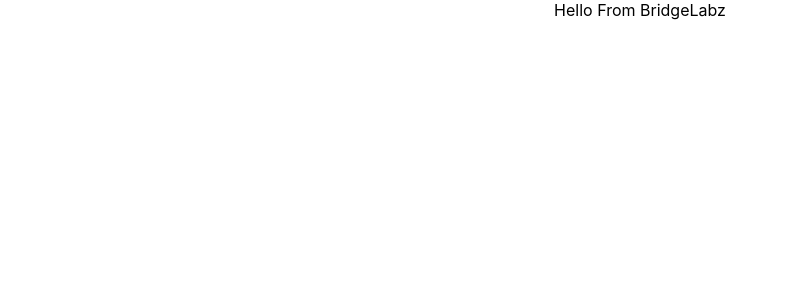
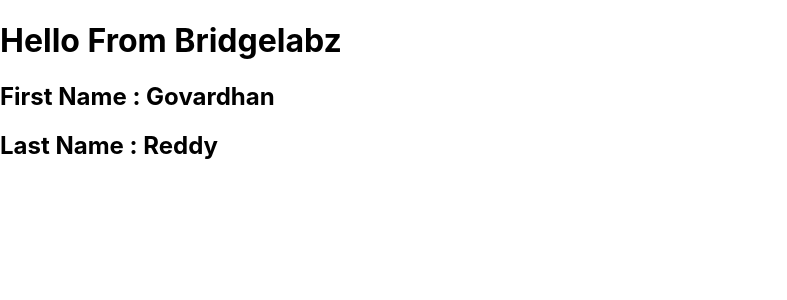
Before and after one commit to Govardhan5612/ReactProject, a React (Create React App) app: page / in a window 1280 px wide. Shown: the top 300 px of the page, without its empty margins (0-787 px from the left). Built offline with nearby package versions, Linux system fonts and the light colour scheme.

Commit message:
Ability to use One Way Data Binding

```diff
--- a/src/App.css
+++ b/src/App.css
@@ -1,5 +1,5 @@
 .App {
-  text-align: center;
+  text-align: start;
 }
 
 .App-logo {
--- a/src/App.js
+++ b/src/App.js
@@ -2,9 +2,16 @@
 import './App.css';
 
 function App() {
+  const name = "Bridgelabz";
+  let object ={
+    firstName:"Govardhan",
+    lastName:"Reddy"
+  };
   return (
     <div className="App">
-      <h>Hello From BridgeLabz</h>
+      <h1>Hello From {name}</h1>
+      <h2>First Name : {object.firstName}</h2>
+      <h2>Last Name : {object.lastName}</h2>
     </div>
   );
 }
```
